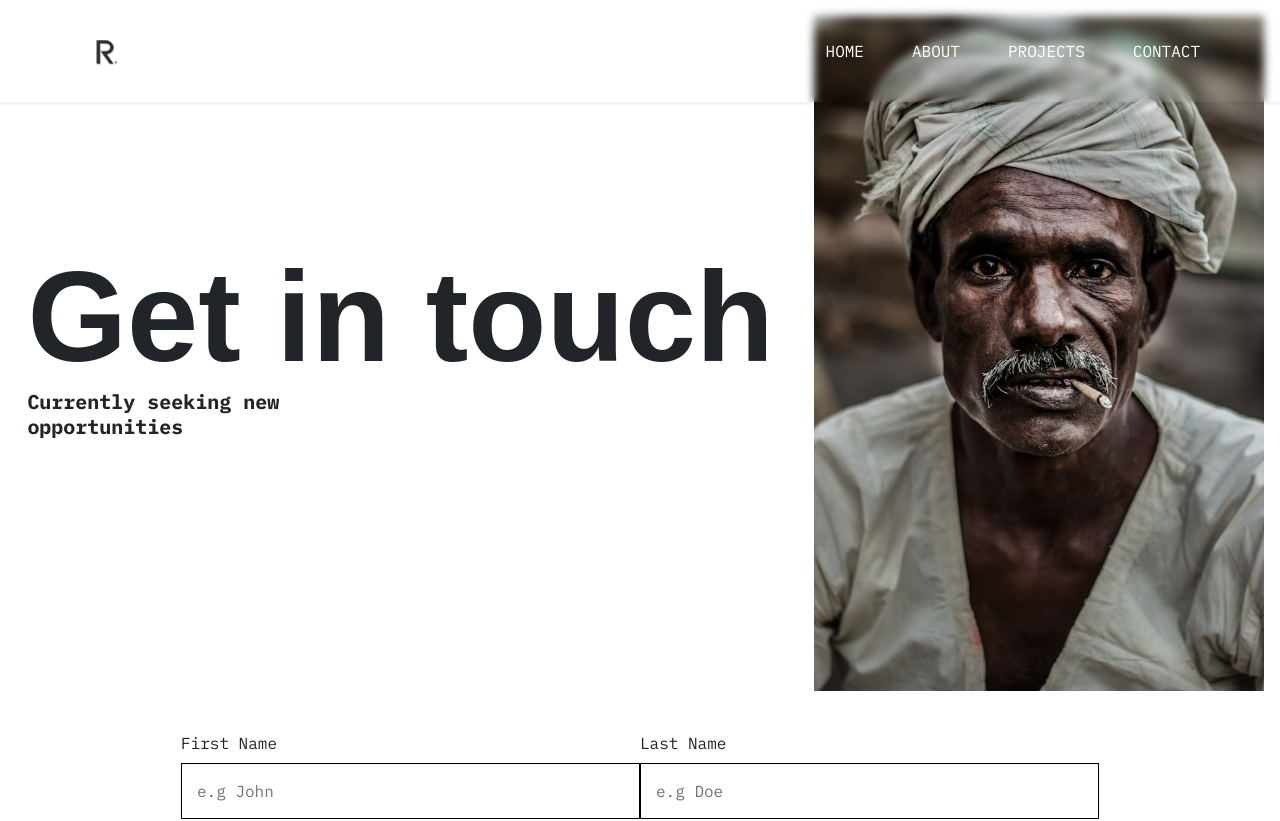
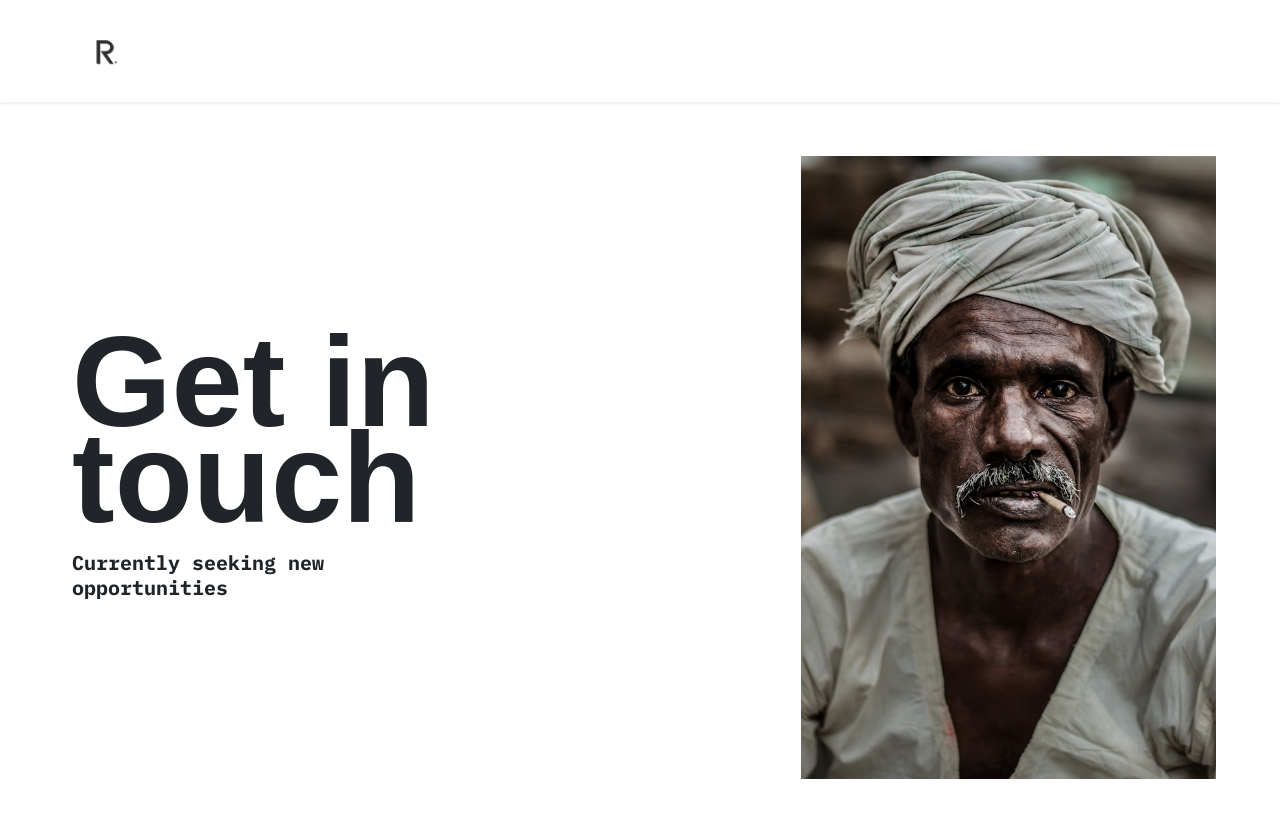
Before and after one commit to Rubylenshy/portfolio, a Vue app: page /contact in a window 1280 px wide. Shown: the top 821 px of the page. Built offline with nearby package versions, Linux system fonts and the light colour scheme; a web font is replaced by a local one.

Commit message:
update contact page

```diff
--- a/src/assets/css/style.css
+++ b/src/assets/css/style.css
@@ -317,6 +317,8 @@ p{
 
 /* Contact */
 .contact{
+    margin-top: 140px;
+
     .contact-img{
         img{
             width: 100%;
@@ -468,6 +470,10 @@ p{
         }
     }
 
+    .contact{
+        margin-top: 0px;
+    }
+
     .footer{
         padding-bottom: 100px;
     }
--- a/src/pages/contact.vue
+++ b/src/pages/contact.vue
@@ -2,7 +2,7 @@
     <NavBar></NavBar>
 
     <section class="contact max-screen-size">
-        <div class="d-flex flex-column flex-md-row-reverse mb-4">
+        <div class="d-flex flex-column flex-md-row-reverse mb-4 px-0 px-md-5">
             <div class="contact-img d-flex justify-content-center p-3">
                 <img
                     src="../assets/images/side-image.jpg"
--- a/src/pages/home.vue
+++ b/src/pages/home.vue
@@ -142,7 +142,9 @@
                 <h2 class="home-header">GET IN TOUCH</h2>
                 <h2>Interested in collaborating with me?</h2>
                 <p>I’m always open to discussing web design and development work or partnership opportunities.</p>
-                <button class="btn a-btn"><i></i> Start a conversation</button>
+                <router-link to="/contact">
+                    <button class="btn a-btn"><i></i> Start a conversation</button>
+                </router-link>
             </div>
         </section>
 
```
